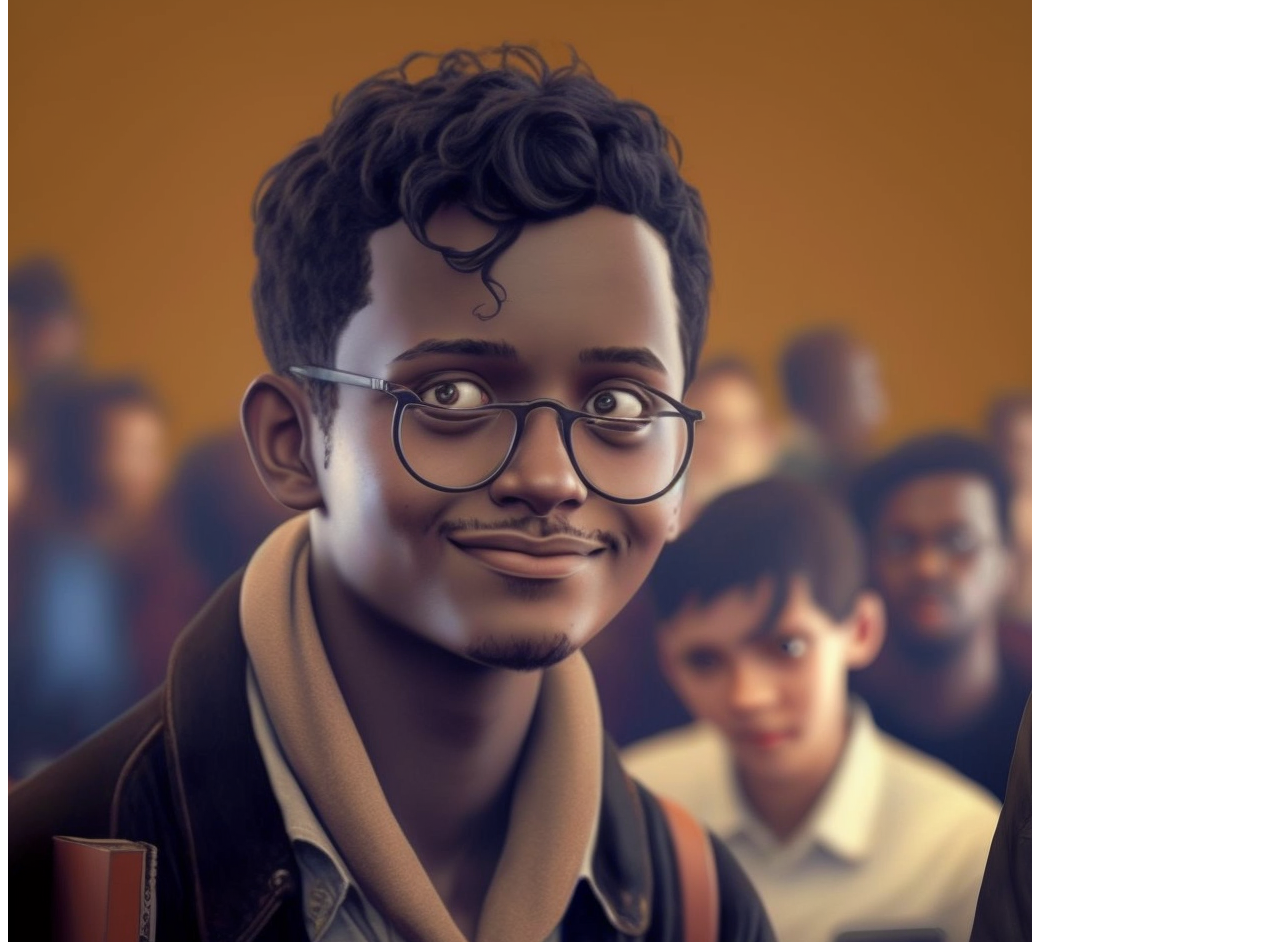
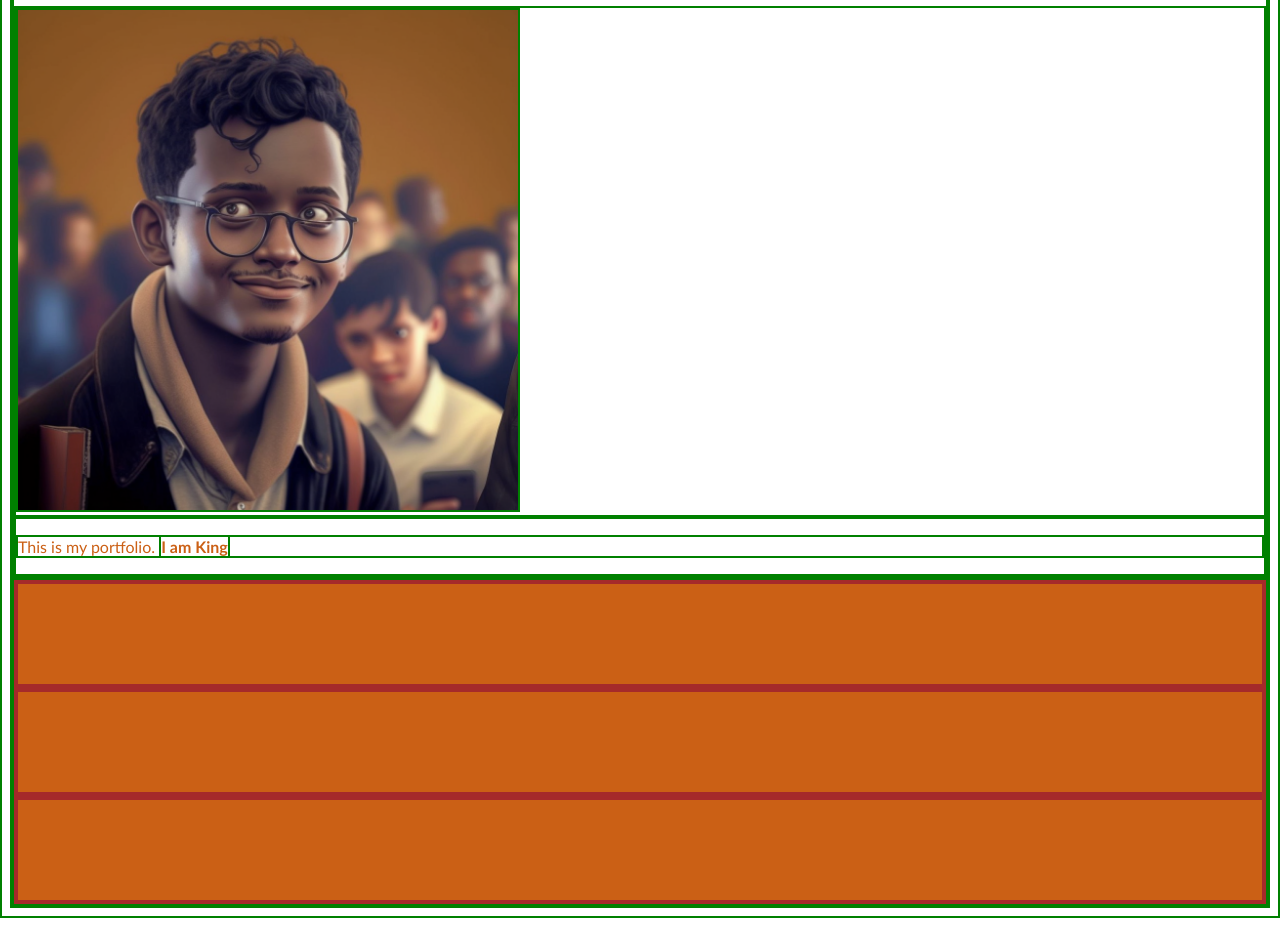
Before and after one commit to art-mbugua/odinRecipe, a plain HTML site: page second.html in a window 1280 px wide. Shown: the part 94-1036 px from the top of the page. After the commit the page ends 1012 px from the top, so only its background shows below. Drawn offline with Linux system fonts and the light colour scheme.

Commit message:
Latest additions

```diff
--- a/second.html
+++ b/second.html
@@ -4,6 +4,7 @@
     <meta charset="UTF-8">
     <meta http-equiv="X-UA-Compatible" content="IE=edge">
     <meta name="viewport" content="width=device-width, initial-scale=1.0">
+    <link rel="stylesheet" href="style.css">
     <title>Second Document</title>
 </head>
 <body>
@@ -13,7 +14,7 @@
             Paul <strong>King</strong>
         </h1>
         <div>
-            <img src="images/profile.png" alt="This is the dev picture">
+            <img id="profile" src="images/profile.png" alt="This is the dev picture">
         </div>
         <div>
             <p>
@@ -21,7 +22,11 @@
             </p>
         </div>
     </div>
-<!--Above is the first section of the website, there are not links yet that have been
+    <div class="flexContainer">
+        <div class="one"></div>
+        <div class="two"></div>
+        <div class="three"></div>
+    </div><!--Above is the first section of the website, there are not links yet that have been
 initializehd-->
 
 </body>
--- /dev/null
+++ b/style.css
@@ -0,0 +1,19 @@
+* {
+color:#CB6015;
+border: 2px solid green;
+font-family: 'Trebuchet MS', 'Lucida Sans Unicode', 'Lucida Grande', 'Lucida Sans', Arial, sans-serif
+}
+
+#profile {
+height: auto;
+width: 500px;
+}
+.flexContainer{
+
+}
+
+.flexContainer div {
+    background: #CB6015;
+    border: 4px solid brown;
+    height: 100px;
+}
```
